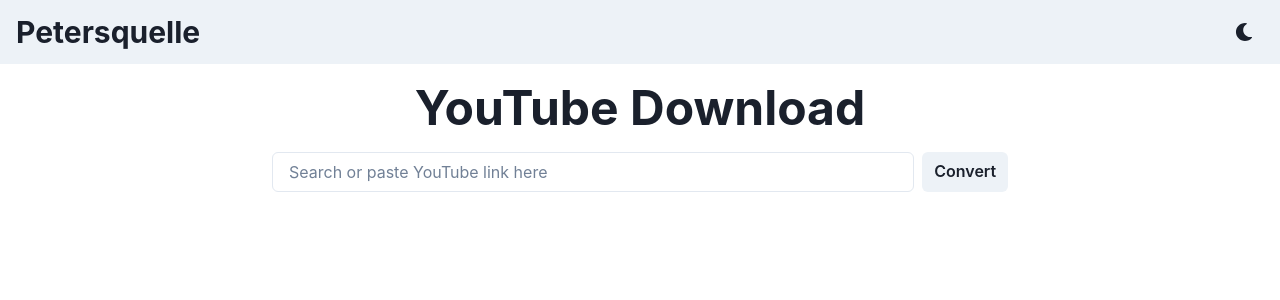
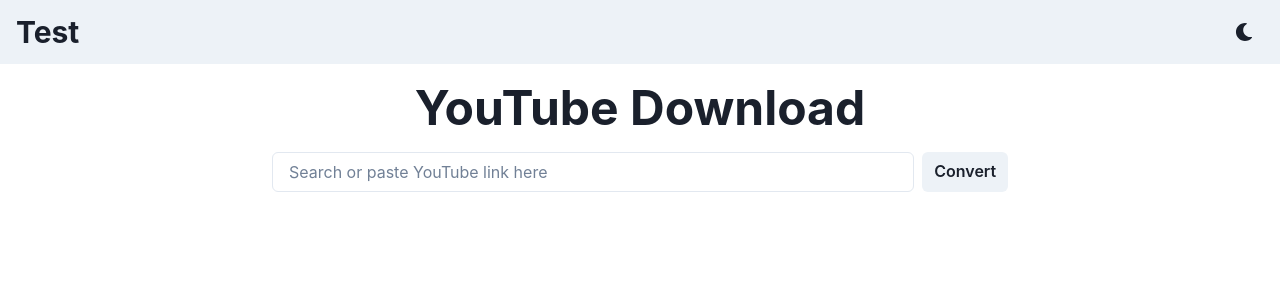
Before and after one commit to JonasSchweigler/syp-24-25, a React (Create React App) app in the folder client/: page / in a window 1280 px wide. Shown: the top 300 px of the page. Built offline with nearby package versions, Linux system fonts and the light colour scheme.

Commit message:
changed header name

```diff
--- a/client/src/Navbar.tsx
+++ b/client/src/Navbar.tsx
@@ -19,7 +19,7 @@
                 href={`/`}
                 _hover={{ textDecoration: "none", color: "gray.500" }}
               >
-                Petersquelle
+                Test
               </Link>
             </Heading>
           </HStack>
```
